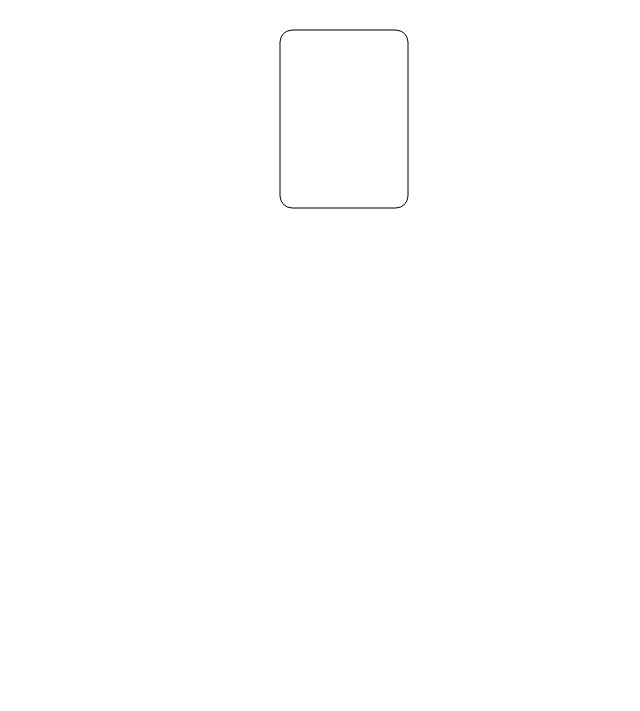
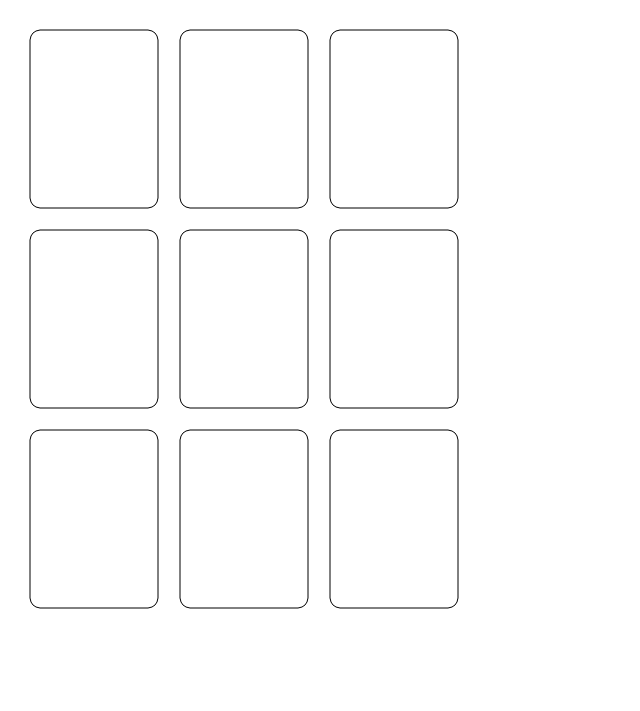
Before and after one commit to macbubb/card-deck-js, a plain HTML site: page index.html in a window 1280 px wide. Shown: the whole page, without its empty margins (0-640 px from the left). Drawn offline with Linux system fonts and the light colour scheme.

Commit message:
testing parameters changed

```diff
--- a/carddeck.js
+++ b/carddeck.js
@@ -124,7 +124,7 @@ Card.prototype.displayCard = function(x, y, scale) {
         var ctx = canvas.getContext('2d');
 
         // outlines card
-        let borderR = 6; //border radius
+        let borderR = 5; //border radius
         let controlO = .5; //distance from true corner to control point control offset?
         ctx.beginPath();
         ctx.moveTo((x - borderR) * scale, y * scale); // start at right side of bottom edge
@@ -156,7 +156,17 @@ var Ezra = new Hand("Ezra");
 var Laura = new Hand("Laura");
 
 var toot = new Card(6, "Hearts");
-toot.displayCard(200, 100, 2);
+toot.displayCard(75, 100, 2);
+toot.displayCard(150, 100, 2);
+toot.displayCard(225, 100, 2);
+toot.displayCard(75, 200, 2);
+toot.displayCard(150, 200, 2);
+toot.displayCard(225, 200, 2);
+toot.displayCard(75, 300, 2);
+toot.displayCard(150, 300, 2);
+toot.displayCard(225, 300, 2);
+
+
 
 redDeck.deal(8, Mac, Jude, Ezra, Laura);
 
--- a/index.html
+++ b/index.html
@@ -6,7 +6,7 @@
     <link rel="stylesheet" type="text/css" href="styles.css"/>
   </head>
   <body onload="startGame();">
-    <canvas id="canvas" width="500" height="500"></canvas>
+    <canvas id="canvas" width="500" height="700"></canvas>
     <script src="carddeck.js"></script>
     <script id="__bs_script__">//<![CDATA[
         document.write("<script async src='http://HOST:3000/browser-sync/browser-sync-client.js?v=2.18.13'><\/script>".replace("HOST", location.hostname));
```
